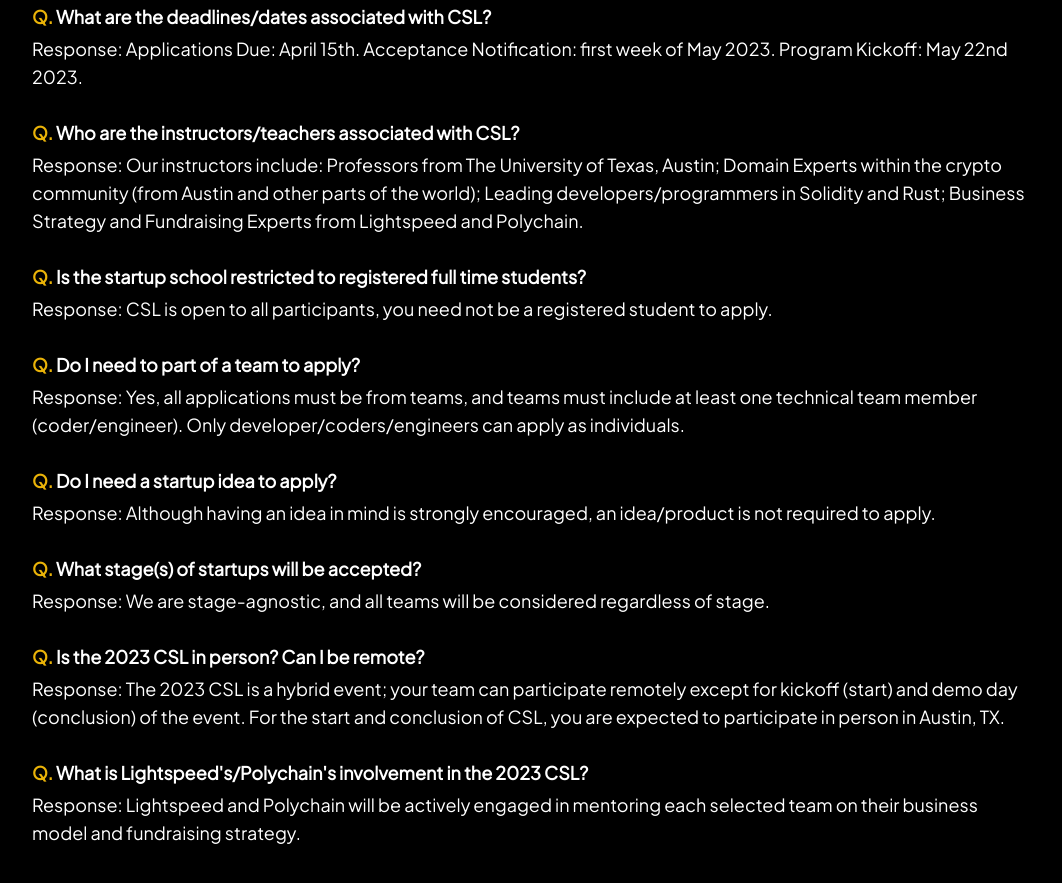
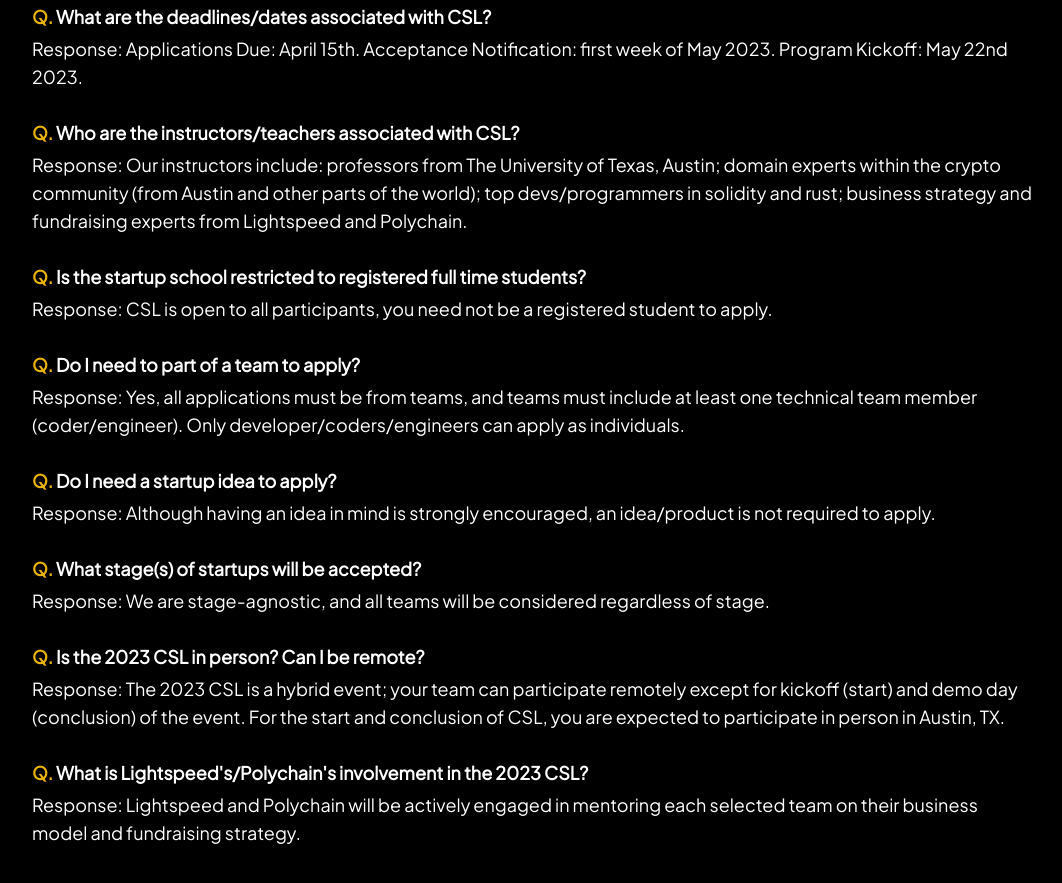
Before and after one commit to chainhubfoundation/csl, a website: page index.html in a window 1280 px wide. Shown: the part 1961-2844 px from the top of the page, without its empty margins (108-1170 px from the left). Drawn offline with Linux system fonts and the light colour scheme; some packages are replaced by stand-ins of ours.

Commit message:
Update index.html

```diff
--- a/index.html
+++ b/index.html
@@ -181,7 +181,7 @@
             </div>
 
             <p>
-              Response: Our instructors include: Professors from The University of Texas, Austin; Domain Experts within the crypto community (from Austin and other parts of the world); Leading developers/programmers in Solidity and Rust; Business Strategy and Fundraising Experts from Lightspeed and Polychain.
+              Response: Our instructors include: professors from The University of Texas, Austin; domain experts within the crypto community (from Austin and other parts of the world); top devs/programmers in solidity and rust; business strategy and fundraising experts from Lightspeed and Polychain.
             </p>
           </div>
 
```
